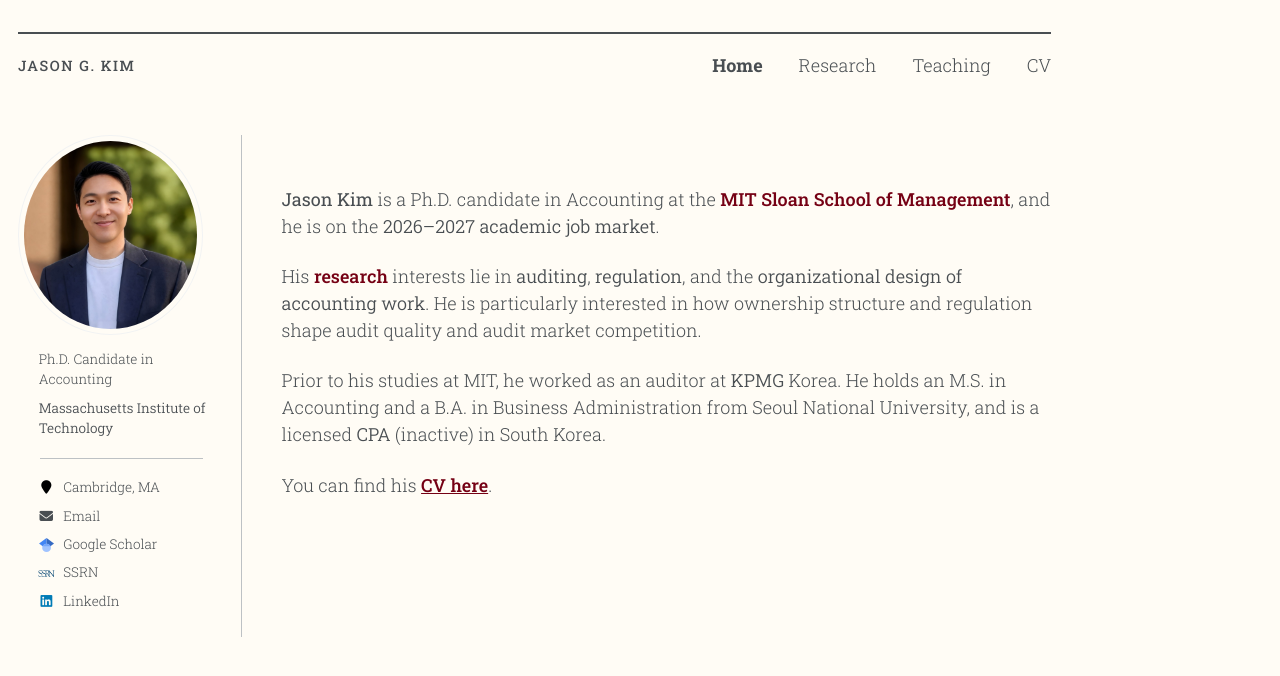
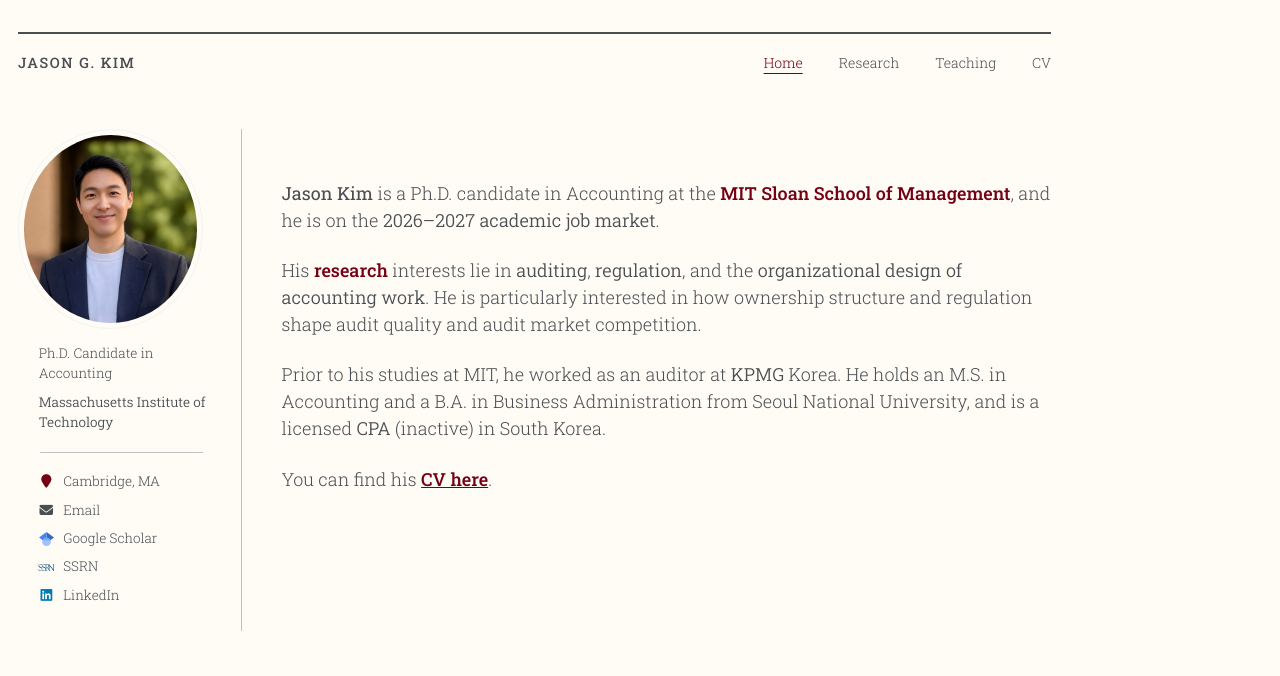
Before and after one commit to jgkim262/jgkim262.github.io, a Jekyll site: the page built from _pages/about.md, in a window 1280 px wide. Shown: the top 676 px of the page. Built offline with Jekyll 4.4.1, drawn with Linux system fonts in a browser that asks for light colours; a style sheet for code colours, icons or effects is not loaded.

Commit message:
Menu: 14px, current page cardinal + underline; pin icon cardinal
- Menu items at 14px, as on asheshrambachan.github.io.
- Current page shown in #750014 with a 1px underline instead of bold;
  Home now gets .selected on the home page, and the first item is no
  longer always bold.
- Location pin next to Cambridge, MA in #750014.

Co-Authored-By: Claude Opus 5.5 <noreply@anthropic.com>

```diff
--- a/_includes/masthead.html
+++ b/_includes/masthead.html
@@ -19,13 +19,23 @@
             {% else %}
               {% assign domain = base_path %}
             {% endif %}
-            <li class="masthead__menu-item {% if page.url contains link.url and link.url != '/' %}selected{% endif %}">
+            {%- comment -%}
+              Current page gets .selected (cardinal + underline). Home ("/")
+              needs an exact match, since every page.url contains "/".
+            {%- endcomment -%}
+            {% assign current = false %}
+            {% if link.url == '/' %}
+              {% if page.url == '/' or page.url == '/index.html' %}{% assign current = true %}{% endif %}
+            {% elsif page.url contains link.url %}
+              {% assign current = true %}
+            {% endif %}
+            <li class="masthead__menu-item {% if current %}selected{% endif %}">
               {%- comment -%}
                 External nav items (currently the CV, hosted on Google Drive)
                 open in a new tab so visitors do not lose the site.
                 rel="noopener" is required with target="_blank".
               {%- endcomment -%}
-              <a href="{{ domain }}{{ link.url }}"{% if link.url contains 'http' %} target="_blank" rel="noopener"{% endif %}>{{ link.title }}</a>
+              <a href="{{ domain }}{{ link.url }}"{% if link.url contains 'http' %} target="_blank" rel="noopener"{% endif %}{% if current %} aria-current="page"{% endif %}>{{ link.title }}</a>
             </li>
           {% endfor %}
         </ul>
--- a/_sass/include/_utilities.scss
+++ b/_sass/include/_utilities.scss
@@ -264,7 +264,7 @@ body:hover .visually-hidden button {
 .author__urls .fa-location-pin {
   display: inline-block;
   transform: translateX(0.12em); // 0.05 read as still-left; ~2px total
-  color: #000;
+  color: var(--global-link-color); // MIT cardinal #750014, per Jason
 }
 
 /* Pull the abstract toggle closer to the entry above it. The preceding
--- a/_sass/layout/_masthead.scss
+++ b/_sass/layout/_masthead.scss
@@ -99,6 +99,7 @@
   display: block;
   list-style-type: none;
   white-space: nowrap;
+  font-size: 14px; // menu size on asheshrambachan.github.io, per Jason
 
   &--lg {
     padding-right: 2em;
@@ -106,16 +107,17 @@
   }
 }
 
-.masthead__menu-item.selected a {
-  color: var(--global-text-color);
-  font-weight: 700;
-  border-bottom: 2px solid var(--global-text-color);
-  pointer-events: none; /* Move this here */
-  cursor: default; /* Move this here too */
+// Current page: cardinal and underlined rather than bold, after
+// asheshrambachan.github.io (1px underline, 5px below the text).
+.masthead__menu-item.selected a,
+.masthead__menu-item.selected a:hover {
+  color: var(--global-link-color);
+  text-decoration: underline;
+  text-decoration-thickness: 1px;
+  text-underline-offset: 5px;
 }
 
-.masthead__menu-item.selected a:hover {
-  color: var(--global-text-color);
-  border-bottom: 2px solid var(--global-text-color);
-  /* No need to repeat pointer-events and cursor here */
+.masthead__menu-item.selected a {
+  pointer-events: none;
+  cursor: default;
 }
--- a/_sass/layout/_navigation.scss
+++ b/_sass/layout/_navigation.scss
@@ -209,8 +209,9 @@
       display: table-cell;
       vertical-align: middle;
 
+      // No bold on the first item (the template's site-title slot): Home is
+      // an ordinary menu item here, highlighted only via .selected.
       &:first-child {
-        font-weight: bold;
         text-wrap: wrap;
 
         a {
```
